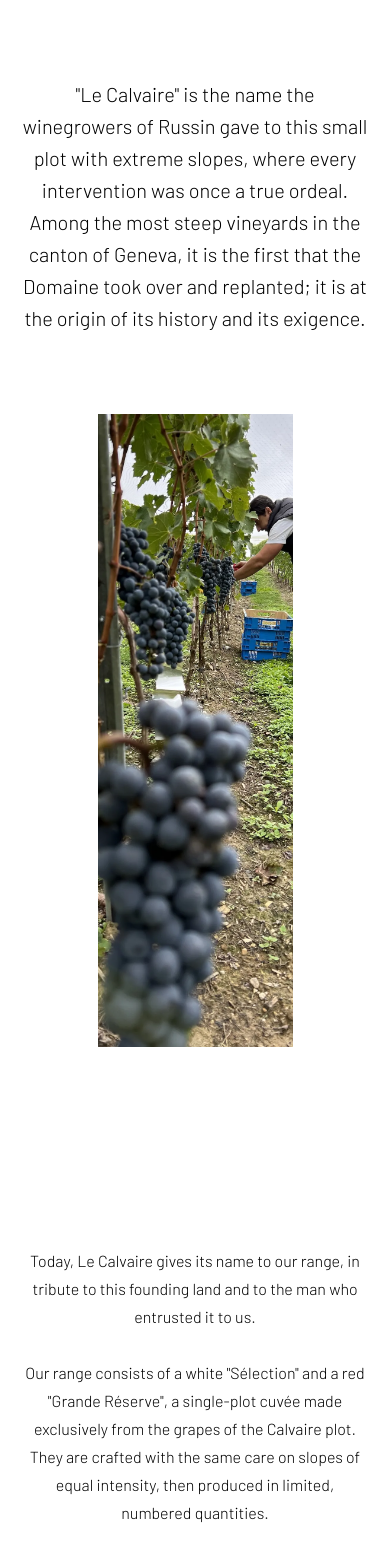
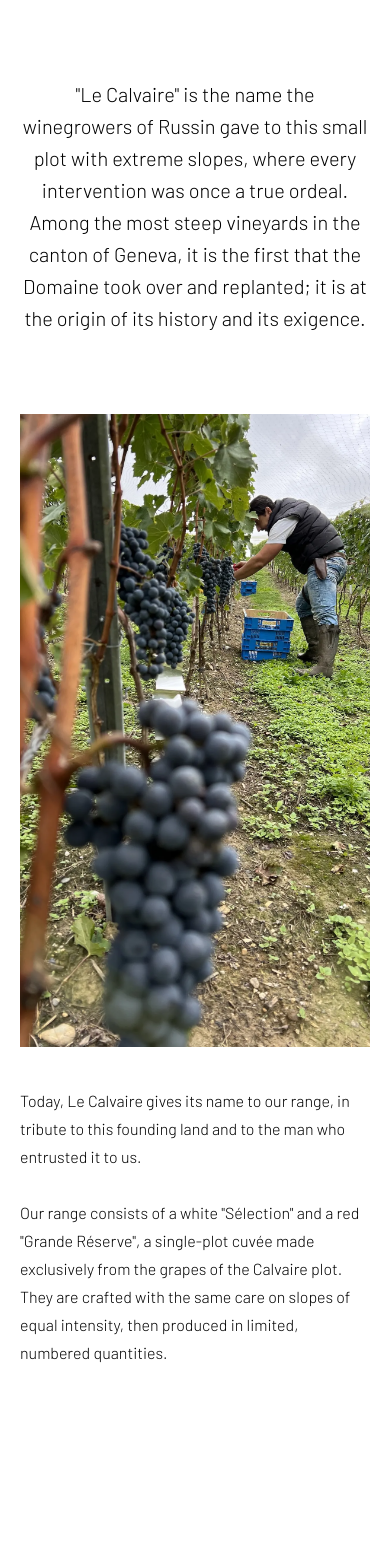
Before and after one commit to bindaa-tacitapp/domaine-simone, a Next.js app: page /en/la-marque in a window 390 px wide. Shown: the part 608-2170 px from the top of the page. After the commit the page ends 2055 px from the top, so only its background shows below. Built offline with nearby package versions, Linux system fonts and the light colour scheme; a web font is replaced by a local one.

Commit message:
refactor(responsive-design): update styles and add translations for improved layout and accessibility for the brand page [SIM-xxxx]

```diff
--- a/src/app/[locale]/la-marque/page.tsx
+++ b/src/app/[locale]/la-marque/page.tsx
@@ -2,6 +2,7 @@ import Image from 'next/image';
 import { getTranslations } from 'next-intl/server';
 import { HeroImage } from '@/app/components/HeroImage/HeroImage';
 import { Text } from '@/app/components/Text/Text';
+import { cn } from '@/libs/cn';
 
 export default async function DomainePage() {
   const t = await getTranslations('brand');
@@ -17,7 +18,12 @@ export default async function DomainePage() {
         {t('intro')}
       </Text>
 
-      <div className="relative w-1/2 h-[75vh] m-auto mb-50">
+      <div
+        className={cn(
+          'relative mx-5 h-[75vh] mb-10',
+          'lg:w-1/2 lg:mb-50 lg:mx-auto',
+        )}
+      >
         <Image
           alt={t('alt')}
           blurDataURL="/img/placeholder-blur-picture.webp"
--- a/src/app/[locale]/les-vins/page.tsx
+++ b/src/app/[locale]/les-vins/page.tsx
@@ -1,9 +1,14 @@
+import { getTranslations } from 'next-intl/server';
 import { WineCard } from '@/app/components/WineCard/WineCard';
 import { ROUTES } from '@/constants/routes';
 
 export default async function WinesPage() {
+  const tCommon = await getTranslations('common');
+
   return (
     <div className="grid grid-cols-2 gap-10 max-w-7xl m-auto mb-50">
+      <h1 className="sr-only">{tCommon('nav.wines')}</h1>
+
       <WineCard
         price={30}
         src="/img/bottle.white.wine.full.webp"
--- a/src/app/components/Text/Text.tsx
+++ b/src/app/components/Text/Text.tsx
@@ -24,9 +24,10 @@ const Text = ({
           'max-w-3xl m-auto',
           'font-barlow font-thin',
           {
+            'lg:text-center': align === 'center',
             'lg:text-left': align === 'left',
             'lg:text-right': align === 'right',
-            'text-center': align === 'center',
+            'text-center': align === 'center' && textSize === 'lg',
           },
           {
             'mb-10': snug,
```
